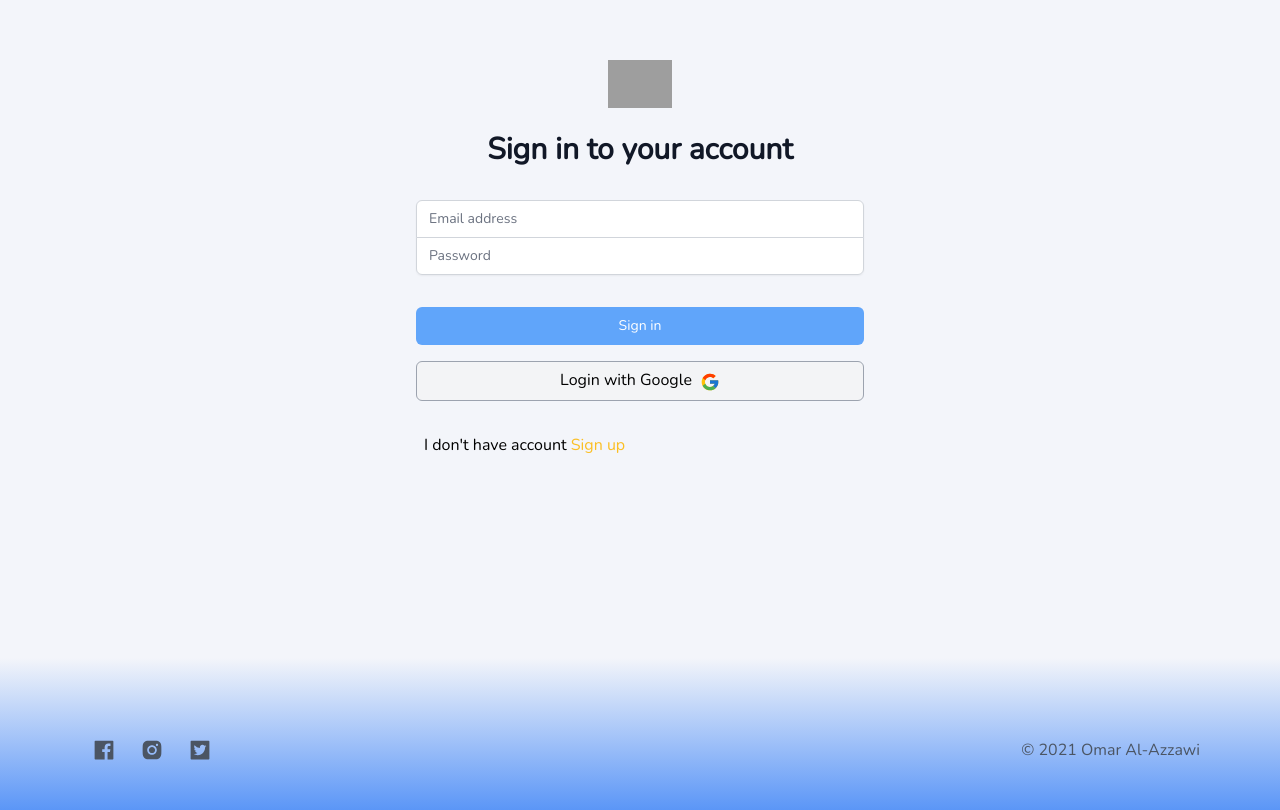
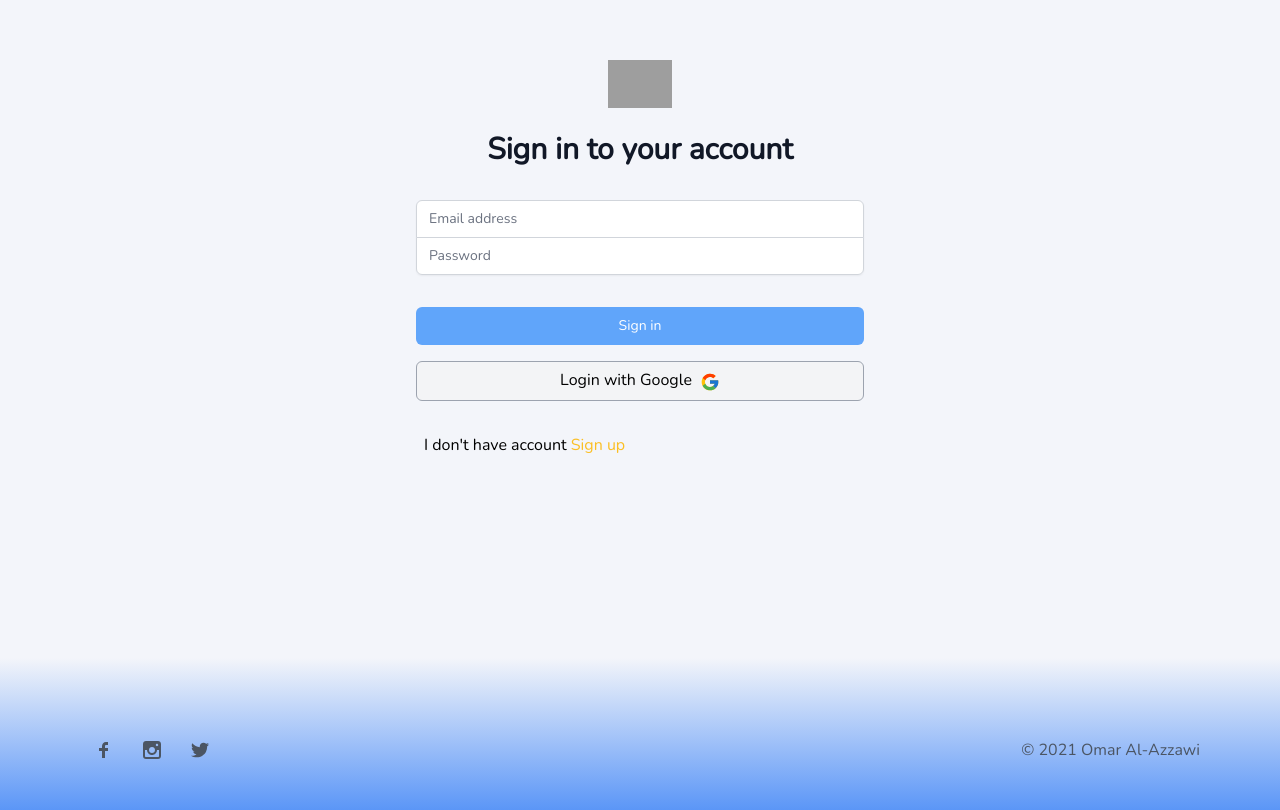
Before and after one commit to Omar-Al-Azzawi/Resell-mern--frontend, a React (Create React App) app: page /login in a window 1280 px wide. Shown: the part 142-952 px from the top of the page. Built offline with nearby package versions, Linux system fonts and the light colour scheme; no server answers; grey boxes are pictures that could not be loaded.

Commit message:
change the api

```diff
--- a/src/components/Auth/Login.tsx
+++ b/src/components/Auth/Login.tsx
@@ -21,7 +21,7 @@ export default function Login() {
 
 
         const googleSuccess = async (response: any) => {
-            let res = await axios.post('http://localhost:3000/api/v1/users/google-auth',
+            let res = await axios.post('https://resellapi.herokuapp.com/api/v1/users/google-auth',
             { id_token: response.tokenObj.id_token }
             );
             console.log(res, 'res with token');
@@ -50,7 +50,7 @@ export default function Login() {
                 }
             }
 
-       await axios.post('http://localhost:3000/api/v1/users/login', {
+       await axios.post('https://resellapi.herokuapp.com/api/v1/users/login', {
             email,
             password
         }
--- a/src/components/Auth/Signup.tsx
+++ b/src/components/Auth/Signup.tsx
@@ -19,7 +19,7 @@ export default function Signup() {
         navigate('/login')
     }
     const hundleSubmit = async () => {
-        axios.post('http://localhost:3000/api/v1/users', {
+        axios.post('https://resellapi.herokuapp.com/api/v1/users', {
             firstName,
             lastName,
             email,
--- a/src/components/Footer.tsx
+++ b/src/components/Footer.tsx
@@ -1,5 +1,5 @@
 import React from 'react'
-import { AiFillFacebook, AiFillInstagram, AiFillTwitterSquare } from 'react-icons/ai'
+import { TiSocialFacebook, TiSocialInstagram, TiSocialTwitter } from 'react-icons/ti'
 
 export default function Footer() {
     return (
@@ -7,13 +7,13 @@ export default function Footer() {
             <div className=' m-20'>
                 <ul className='flex items-center justify-center'>
                     <li className='text-gray-600 mx-3 text-2xl hover:text-black'>
-                            <AiFillFacebook />
+                            <TiSocialFacebook />
                     </li>
                     <li className='text-gray-600 mx-3 text-2xl hover:text-black'>
-                            <AiFillInstagram />
+                            <TiSocialInstagram />
                     </li>
                     <li className='text-gray-600 mx-3 text-2xl hover:text-black'>
-                            <AiFillTwitterSquare />
+                            <TiSocialTwitter />
                     </li>
                 </ul>
             </div>
--- a/src/components/pages/AddProduct.tsx
+++ b/src/components/pages/AddProduct.tsx
@@ -10,7 +10,7 @@ export default function AddProduct() {
     const [description, setDescription] = useState('')
 
     const handleSubmit = () => {
-        axios.post('http://localhost:3000/api/v1/products', {
+        axios.post('https://resellapi.herokuapp.com/api/v1/products', {
             name,
             price,
             description,
--- a/src/components/pages/Landing.tsx
+++ b/src/components/pages/Landing.tsx
@@ -2,7 +2,7 @@
 import React, { useEffect, useState, useCallback } from 'react'
 import axios from 'axios'
 import { Link } from 'react-router-dom'
-import  { useDispatch, useSelector } from 'react-redux'
+import { useDispatch, useSelector } from 'react-redux'
 import ReactLoading from "react-loading";
 
 import Navbar from '../Navbar'
@@ -36,7 +36,7 @@ export default function Landing() {
 
     useEffect(() => {
         setTimeout(() => {
-            axios.get(`http://localhost:3000/api/v1/products`)
+            axios.get(`https://resellapi.herokuapp.com/api/v1/products`)
                 .then(res => {
                     setProducts(res.data)
                     setLoading(false)
@@ -49,7 +49,7 @@ export default function Landing() {
     }, [])
 
     const handleDelete = (id: any) => {
-        axios.delete(`http://localhost:3000/api/v1/products/${id}`)
+        axios.delete(`https://resellapi.herokuapp.com//api/v1/products/${id}`)
         window.location.reload()
     }
 
@@ -64,7 +64,7 @@ export default function Landing() {
 
 
     const handleLike = (id: any) => {
-        if(existLike(id)) {
+        if (existLike(id)) {
             dispatch(removeLike(id))
             setLike(false)
         } else {
@@ -89,15 +89,15 @@ export default function Landing() {
             {loading ? <ReactLoading className='m-auto' type='bubbles' color='#000' height={100} width={100} /> :
                 <div className="mt-10 mx-10 grid grid-cols-1 gap-y-10 gap-x-6 sm:grid-cols-2 md:grid-cols-3 lg:grid-cols-4 xl:gap-x-8">
                     {products.filter((val: any) => {
-                            if(search === ''){
+                        if (search === '') {
                             return val
-                            } else if (val.name.toLowerCase().includes(search.toLowerCase())){
+                        } else if (val.name.toLowerCase().includes(search.toLowerCase())) {
                             return val
                         }
                     }).map((product: any) => (<div key={product._id} className="group relative">
-                        <div className="w-full h-90 p-2 bg-white rounded-xl border border-gray-600 m-auto mb-10 hover:shadow-2xl transition duration-500 ease-in-out relative"  key={product._id}>
-                          <span onClick={() => handleLike(product)}>{existLike(product) ? <BsSuitHeartFill className='absolute right-4 top-4 cursor-pointer text-red-500'/> : <FiHeart className='absolute right-4 top-4 cursor-pointer'/>}</span>
-                          <img  src={product.imgUrl || "https://cdn5.vectorstock.com/i/thumb-large/20/44/reseller-rgb-color-icon-vector-34552044.jpg"} alt={product.name} className="w-90 h-30 m-auto object-contain rounded-t-xl border-b-2 border-gray-200" />
+                        <div className="w-full h-90 p-2 bg-white rounded-xl border border-gray-600 m-auto mb-10 hover:shadow-2xl transition duration-500 ease-in-out relative" key={product._id}>
+                            <span onClick={() => handleLike(product)}>{existLike(product) ? <BsSuitHeartFill className='absolute right-4 top-4 cursor-pointer text-red-500' /> : <FiHeart className='absolute right-4 top-4 cursor-pointer' />}</span>
+                            <img src={product.imgUrl || "https://cdn5.vectorstock.com/i/thumb-large/20/44/reseller-rgb-color-icon-vector-34552044.jpg"} alt={product.name} className="w-90 h-30 m-auto object-contain rounded-t-xl border-b-2 border-gray-200" />
                             <div className='p-2'>
                                 <div className='flex justify-between'>
                                     <h3 className='font-bold text-lg pb-4'>{product.name}</h3>
--- a/src/components/pages/Offer.tsx
+++ b/src/components/pages/Offer.tsx
@@ -16,7 +16,7 @@ export default function Offer() {
         const data = {
             offer: `${userName} offer ${offer}`
         }
-        await axios.put(`http://localhost:3000/api/v1/products/${id}`, data)
+        await axios.put(`https://resellapi.herokuapp.com/api/v1/products/${id}`, data)
         .then(res => {
             console.log(res)
         })
--- a/src/components/pages/Product.tsx
+++ b/src/components/pages/Product.tsx
@@ -19,7 +19,7 @@ export default function Product() {
     const navigate = useNavigate()
 
     useEffect(() => {
-        axios.get(`http://localhost:3000/api/v1/products`)
+        axios.get(`https://resellapi.herokuapp.com/api/v1/products`)
             .then(res => {
 /*                 console.log(res.data) */
                 setInfos(res.data)
--- a/src/components/pages/UpdataProduct.tsx
+++ b/src/components/pages/UpdataProduct.tsx
@@ -18,7 +18,7 @@ export default function UpdataProduct() {
             price,
             description
         }
-        await axios.put(`http://localhost:3000/api/v1/products/${id}`, data)
+        await axios.put(`https://resellapi.herokuapp.com/api/v1/products/${id}`, data)
         .then(res => {
             console.log(res)
         })
```
Lines whose indentation alone changed are shown as unchanged.
